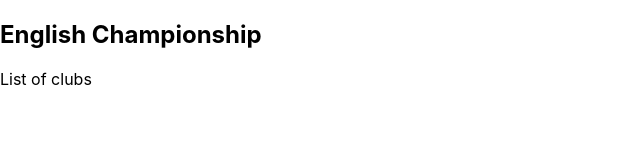
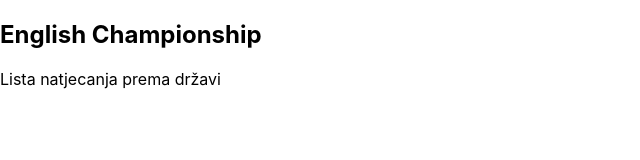
Before and after one commit to marko-krznar/React-Football-Results, a React (Create React App) app: page / in a window 1280 px wide. Shown: the top 160 px of the page, without its empty margins (0-640 px from the left). Built offline with nearby package versions, Linux system fonts and the light colour scheme; no server answers.

Commit message:
Set back to initial state

```diff
--- a/src/components/ListClubs.js
+++ b/src/components/ListClubs.js
@@ -9,19 +9,37 @@
         }
     }
 
-    componentDidMount () {
-        fetch(`https://apiv2.apifootball.com/?action=get_countries&APIkey=5f990ce48ebc7388ba775b57240a09e34a74f3ac19ce1d51ee35839a1e2ce4e2`)
-        .then(response => {console.log(response);})
-        //.then(response => response.json())
-        /*.then(response => this.setState({
-            clubs: response
-        }))*/
-    }
+    // componentDidMount () {
+    //     fetch(`https://apiv2.apifootball.com/?action=get_countries&APIkey=5f990ce48ebc7388ba775b57240a09e34a74f3ac19ce1d51ee35839a1e2ce4e2`)
+    //     // .then(response => {console.log(response);})
+    //     .then(response => response.json())
+    //     .then(response => this.setState({
+    //         clubs: response
+    //     }))
+    // }
+
+
 
     render() {
+        // const { clubs } = this.props;
         return (
             <div>
-                List of clubs
+                {/* <p>{this.state.clubs}</p> */}
+                <p>Lista natjecanja prema državi</p>
+                {/* <ul>
+                    <li>
+                        {
+                            clubs.map(club => <div key={club.country_id}>{club.country_name}</div>)
+                        }
+                    </li>
+                </ul> */}
+                {/* <ul>
+                    {clubs.map(club => (
+                        <li key={club.country_id}>
+                            Name: {club.country_name}
+                        </li>
+                    ))}
+                </ul> */}
             </div>
         )
     }
```
